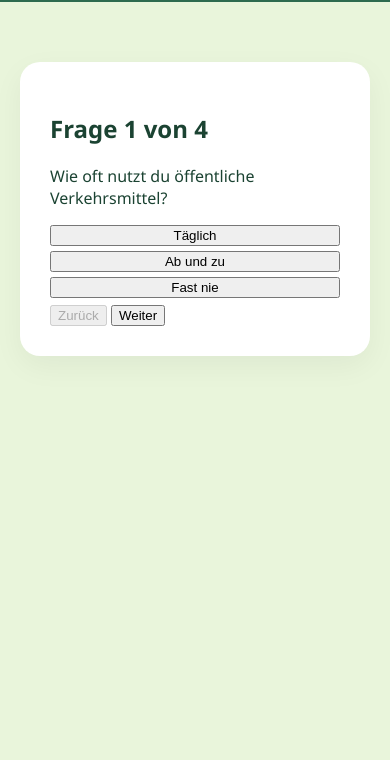
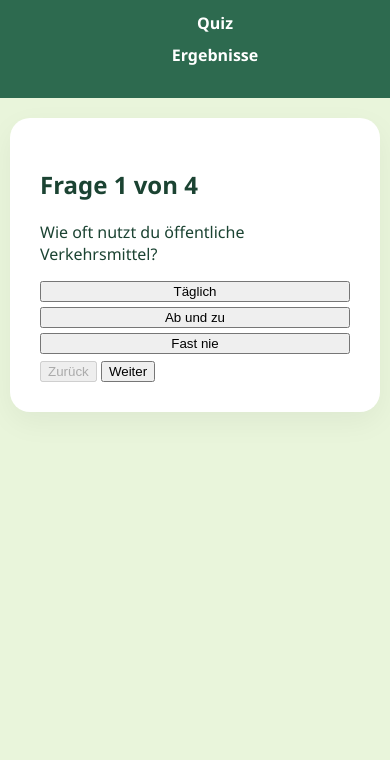
Before and after one commit to DominicSchmidinger/WMC, a plain HTML site: page Webdesign/Projekt-Eco-Tracker/quiz.html in a window 390 px wide. Shown: the part 84-844 px from the top of the page. Drawn offline with Linux system fonts and the light colour scheme.

Commit message:
ahhhhhhh

```diff
--- /dev/null
+++ b/Webdesign/Projekt-Eco-Tracker/fragen.json
@@ -0,0 +1,38 @@
+[
+    {
+        "id": 1,
+        "question": "Wie oft nutzt du öffentliche Verkehrsmittel?",
+        "answers": [
+            { "text": "Täglich", "points": 10 },
+            { "text": "Ab und zu", "points": 5 },
+            { "text": "Fast nie", "points": 0 }
+        ]
+    },
+    {
+        "id": 2,
+        "question": "Wie ernährst du dich hauptsächlich?",
+        "answers": [
+            { "text": "Vegan", "points": 10 },
+            { "text": "Wenig Fleisch", "points": 5 },
+            { "text": "Viel Fleisch", "points": 0 }
+        ]
+    },
+    {
+        "id": 3,
+        "question": "Trennst du deinen Müll konsequent?",
+        "answers": [
+            { "text": "Ja, immer", "points": 10 },
+            { "text": "Ab und zu", "points": 5 },
+            { "text": "Fast nie", "points": 0 }
+        ]
+    },
+    {
+        "id": 4,
+        "question": "Wie oft kaufst du neue Kleidung?",
+        "answers": [
+            { "text": "Sehr oft", "points": 0 },
+            { "text": "Manchmal", "points": 5 },
+            { "text": "Selten", "points": 10 }
+        ]
+    }
+]
--- a/Webdesign/Projekt-Eco-Tracker/script.js
+++ b/Webdesign/Projekt-Eco-Tracker/script.js
@@ -1,44 +1,14 @@
 // ============================================================
 // 1. QUIZ-DATEN (Fragen und Antworten)
 // ============================================================
-const questions = [
-    {
-        id: 1,
-        question: "Wie oft nutzt du öffentliche Verkehrsmittel?",
-        answers: [
-            { text: "Täglich", points: 10 },
-            { text: "Ab und zu", points: 5 },
-            { text: "Fast nie", points: 0 }
-        ]
-    },
-    {
-        id: 2,
-        question: "Wie ernährst du dich hauptsächlich?",
-        answers: [
-            { text: "Vegan", points: 10 },
-            { text: "Wenig Fleisch", points: 5 },
-            { text: "Viel Fleisch", points: 0 }
-        ]
-    },
-    {
-        id: 3,
-        question: "Trennst du deinen Müll konsequent?",
-        answers: [
-            { text: "Ja, immer", points: 10 },
-            { text: "Ab und zu", points: 5 },
-            { text: "Fast nie", points: 0 }
-        ]
-    },
-    {
-        id: 4,
-        question: "Wie oft kaufst du neue Kleidung?",
-        answers: [
-            { text: "Sehr oft", points: 0 },
-            { text: "Manchmal", points: 5 },
-            { text: "Selten", points: 10 }
-        ]
-    }
-];
+let questions = []; // leer, wird per fetch befüllt
+
+fetch("fragen.json")
+    .then(response => response.json())
+    .then(data => {
+        questions = data;
+        displayQuestion(); // erst NACH dem Laden anzeigen!
+    });
 
 // ============================================================
 // 2. STATUS-VARIABLEN
@@ -302,6 +272,5 @@
 // ============================================================
 // INITIALISIERUNG
 // Diese Funktionen werden sofort beim Laden der Seite aufgerufen
-// ============================================================
-displayQuestion(); // Quiz starten (macht nichts wenn nicht auf quiz.html)
+// ============================================================ // Quiz starten (macht nichts wenn nicht auf quiz.html)
 displayResult();   // Ergebnis anzeigen (macht nichts wenn nicht auf ergebnisse.html)
--- a/Webdesign/Projekt-Eco-Tracker/style.css
+++ b/Webdesign/Projekt-Eco-Tracker/style.css
@@ -151,3 +151,32 @@
     text-align: center;
     min-width: 80px;
 }
+
+@media (max-width: 600px) {
+    .navbar {
+        flex-direction: column;
+        align-items: center;
+        gap: 10px;
+    }
+
+    .nav-links {
+        flex-direction: column;
+        align-items: center;
+        gap: 10px;
+    }
+
+    .container {
+        padding: 10px;
+        margin: 10px auto;
+    }
+
+    .radiation-grid {
+        justify-content: center;
+    }
+
+    .fixed-start-btn {
+        top: auto;
+        bottom: 20px;
+        right: 20px;
+    }
+}
```
Also changed, not shown: 1 other file.
